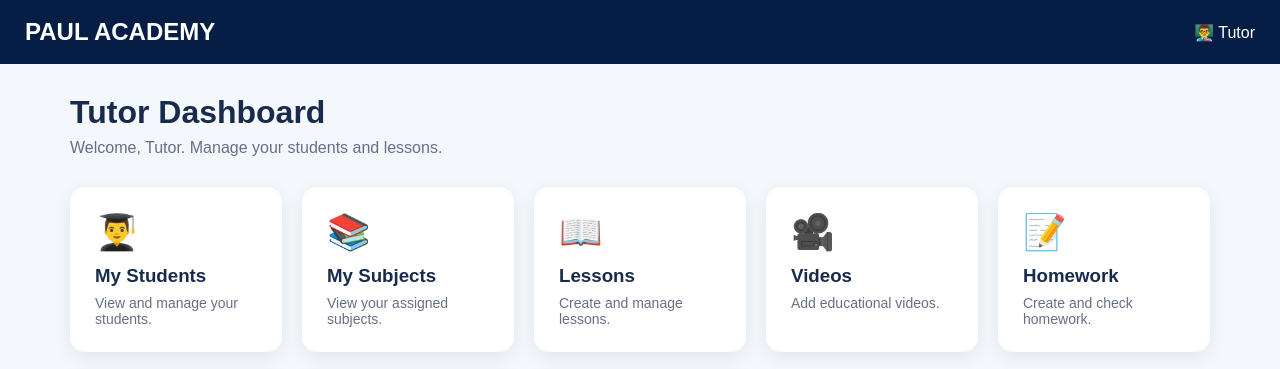
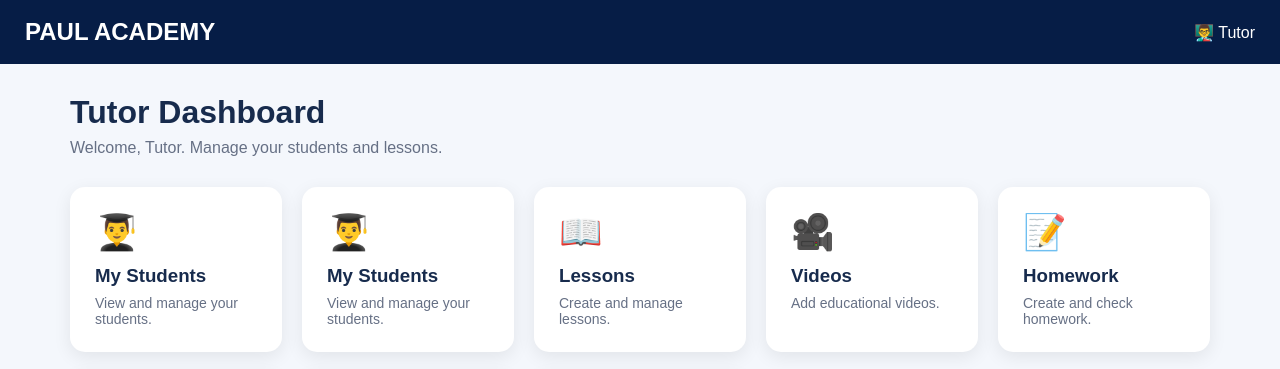
Before and after one commit to tenacyacademy/tenacyacademy1606.github.io, a plain HTML site: page tutor.html in a window 1280 px wide. Shown: the top 369 px of the page. Drawn offline with Linux system fonts and the light colour scheme.

Commit message:
Update My Students card with clickable link

```diff
--- a/tutor.html
+++ b/tutor.html
@@ -116,11 +116,12 @@
         <p>View and manage your students.</p>
       </div>
 
-      <div class="card">
-        <div class="icon">📚</div>
-        <h3>My Subjects</h3>
-        <p>View your assigned subjects.</p>
-      </div>
+      <div class="card"
+        onclick="window.location.href='tutor-students.html'">
+        <div class="icon">👨‍🎓</div>
+        <h3>My Students</h3>
+      <p>View and manage your students.</p>
+    </div>
 
       <div class="card">
         <div class="icon">📖</div>
```
